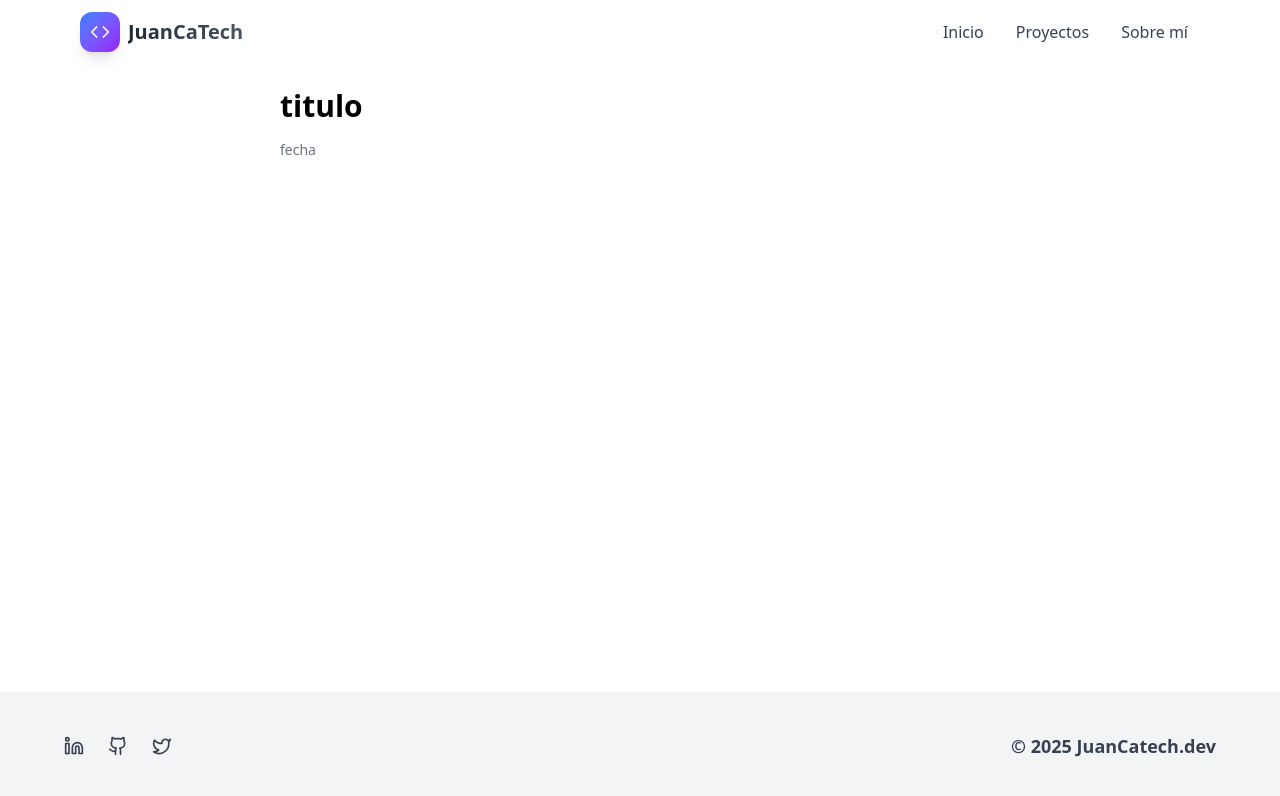
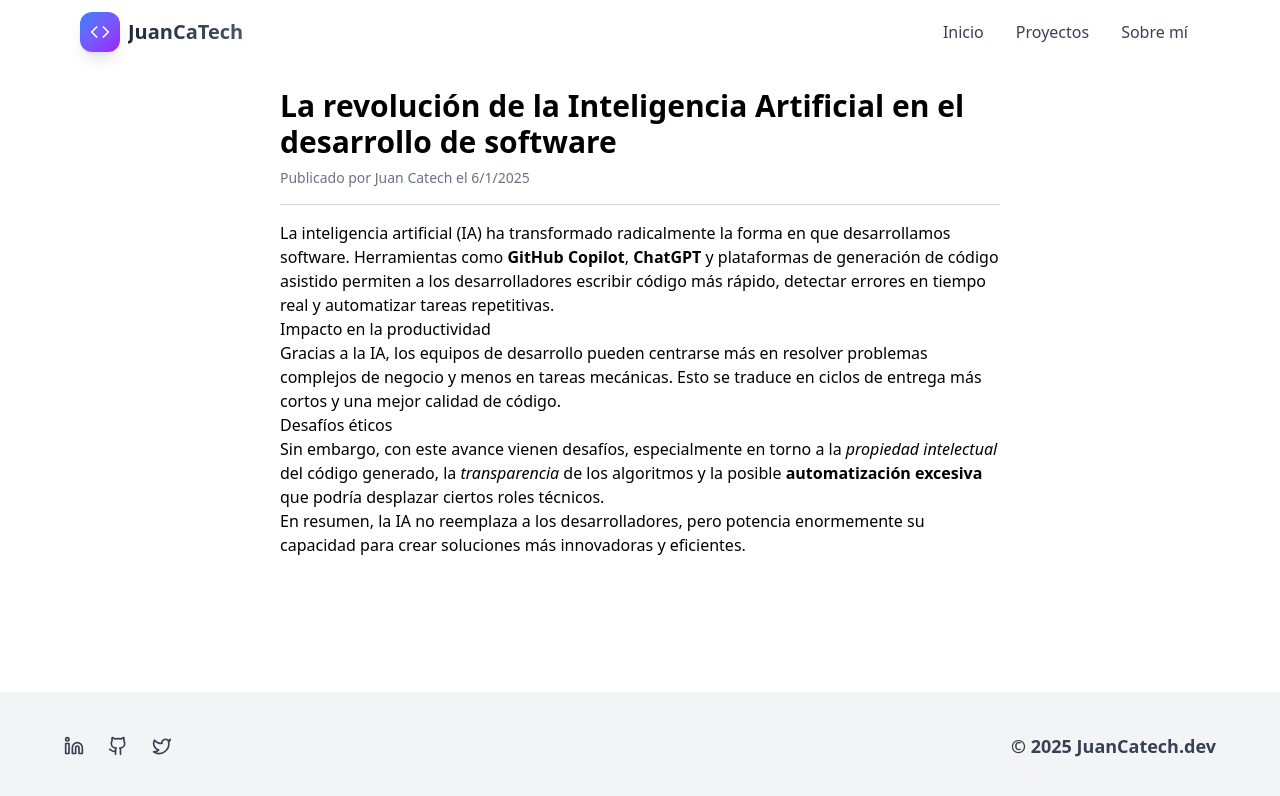
Before and after one commit to Juan17Informatico/blog-dev-notes, a React (Vite) app: page /post/1 in a window 1280 px wide. Shown: the top 796 px of the page. Built offline with nearby package versions, Linux system fonts and the light colour scheme.

Commit message:
feature: Add final structure with dummy post

```diff
--- a/src/components/Post.jsx
+++ b/src/components/Post.jsx
@@ -1,11 +1,43 @@
+import { useState } from "react";
+import { useParams } from "react-router-dom";
+
+const postDummy = {
+  id: 1,
+  title: 'La revolución de la Inteligencia Artificial en el desarrollo de software',
+  date: '2025-06-01',
+  author: 'Juan Catech',
+  content: `
+      <p>La inteligencia artificial (IA) ha transformado radicalmente la forma en que desarrollamos software. Herramientas como <strong>GitHub Copilot</strong>, <strong>ChatGPT</strong> y plataformas de generación de código asistido permiten a los desarrolladores escribir código más rápido, detectar errores en tiempo real y automatizar tareas repetitivas.</p>
+
+      <h2>Impacto en la productividad</h2>
+      <p>Gracias a la IA, los equipos de desarrollo pueden centrarse más en resolver problemas complejos de negocio y menos en tareas mecánicas. Esto se traduce en ciclos de entrega más cortos y una mejor calidad de código.</p>
+
+      <h2>Desafíos éticos</h2>
+      <p>Sin embargo, con este avance vienen desafíos, especialmente en torno a la <em>propiedad intelectual</em> del código generado, la <em>transparencia</em> de los algoritmos y la posible <strong>automatización excesiva</strong> que podría desplazar ciertos roles técnicos.</p>
+
+      <p>En resumen, la IA no reemplaza a los desarrolladores, pero potencia enormemente su capacidad para crear soluciones más innovadoras y eficientes.</p>
+    `
+};
+
 export const Post = () => {
+  const { postId } = useParams(); // Obtener el ID del post desde la URL
+  const [post, setPost] = useState(postDummy);
+  const [loading, setLoading] = useState(true);
+  const [error, setError] = useState(null);
+
+  // if (loading) return <div className="p-4">Cargando...</div>;
+  // if (error) return <div className="p-4 text-red-500">Error: {error}</div>;
+  // if (!post) return <div className="p-4">Post no encontrado</div>;
+
   return (
     <div className="p-6 max-w-3xl mx-auto">
-      <h1 className="text-3xl font-bold mb-4">titulo</h1>
-      <p className="text-sm text-gray-500 mb-6">fecha</p>
+      <h1 className="text-3xl font-bold mb-2">{post.title}</h1>
+      <p className="text-sm text-gray-500 mb-1">
+        Publicado por <span className="font-medium">{post.author}</span> el {new Date(post.date).toLocaleDateString()}
+      </p>
+      <hr className="my-4 border-gray-300 dark:border-gray-600" />
       <div className="prose prose-lg dark:prose-invert">
-        {/* Suponiendo que el contenido viene en HTML seguro */}
-        {/* <div dangerouslySetInnerHTML={{ __html: post.content }} /> */}
+        <div dangerouslySetInnerHTML={{ __html: post.content }} />
       </div>
     </div>
   )
```
